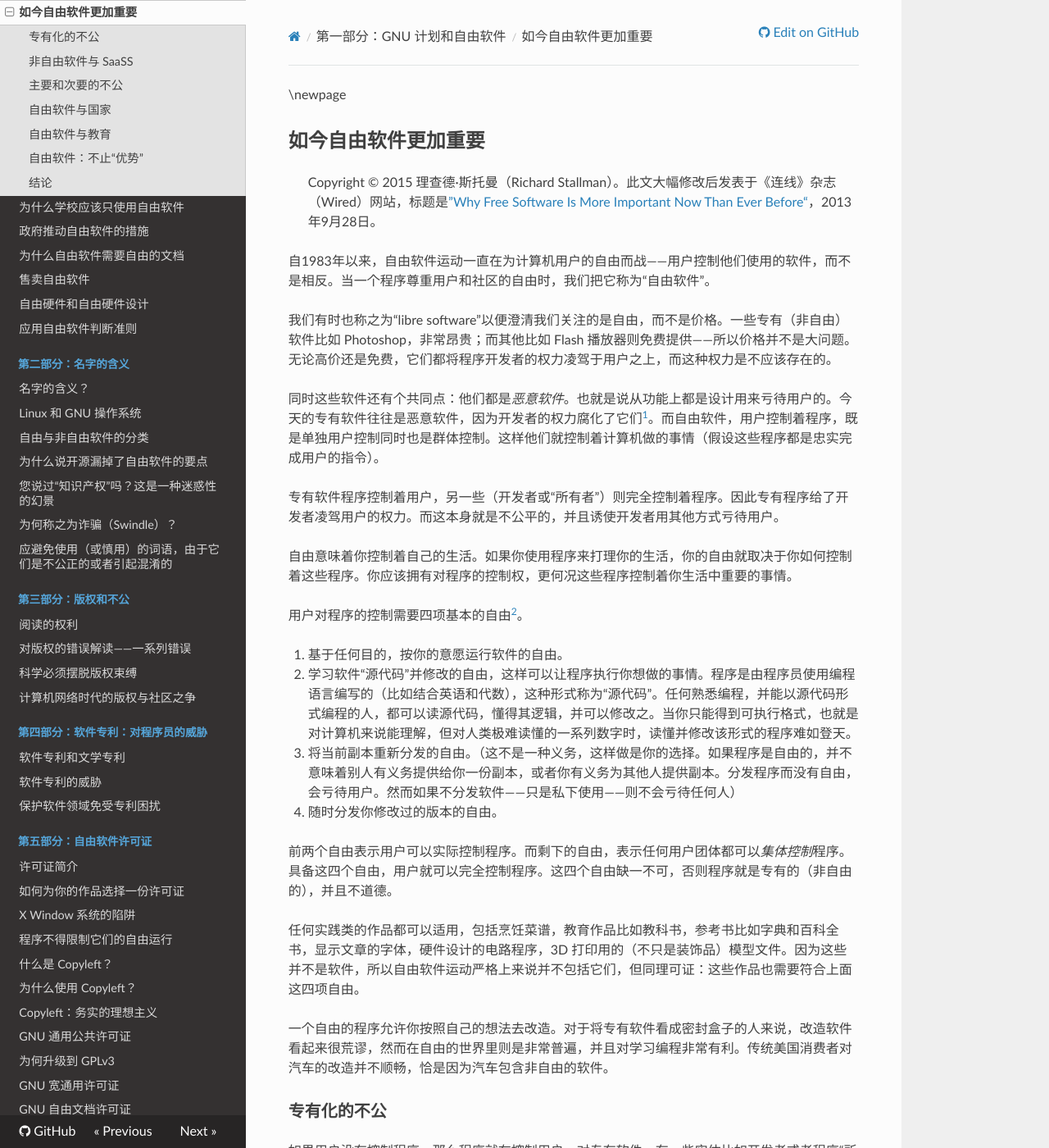
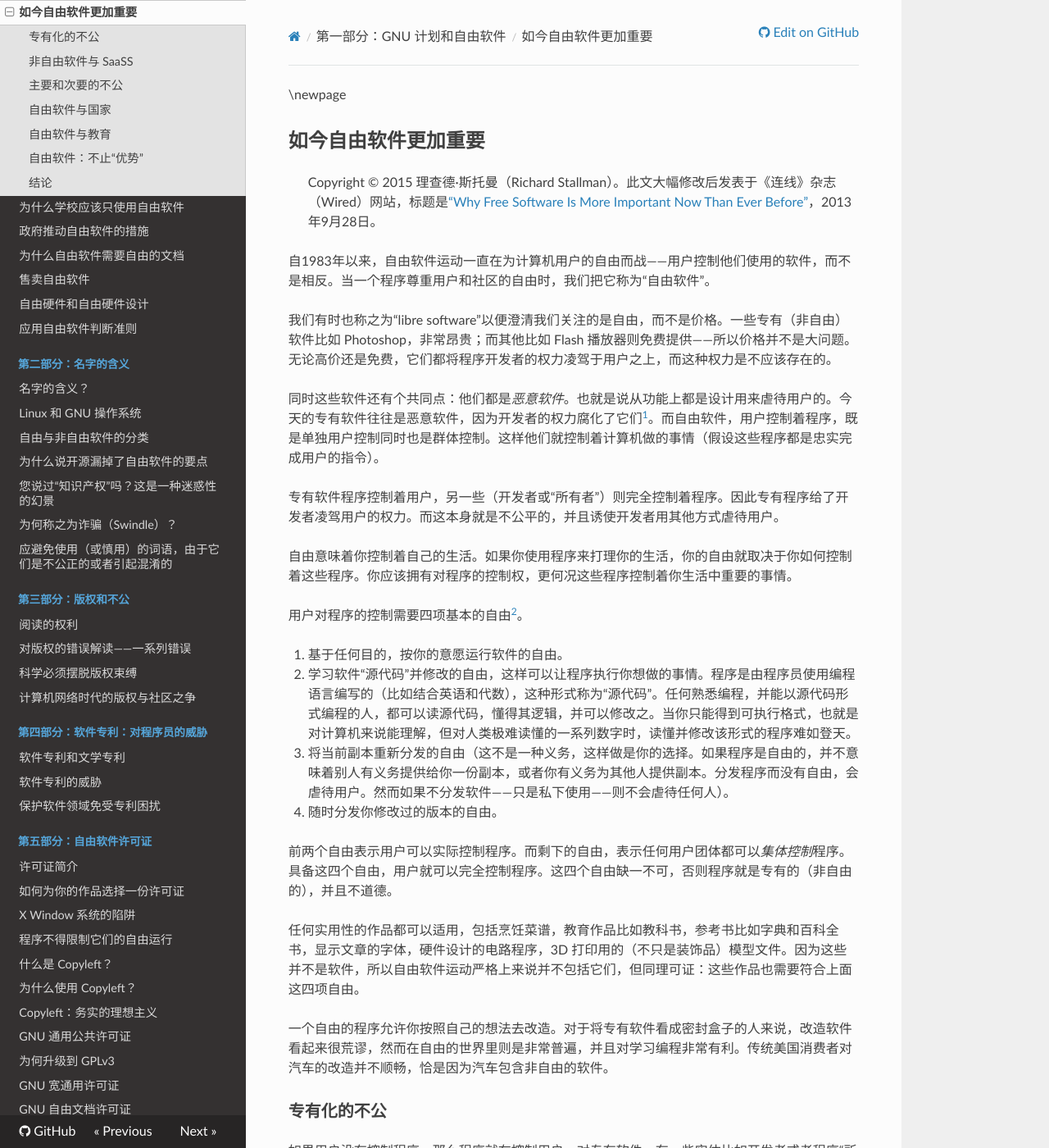
Before and after one commit to beijinglug/fsfs-zh, an MkDocs documentation site: the page built from docs/free-software-even-more-important.md, in a window 1280 px wide and 1400 px high. Shown: the whole window at 82% size. Built offline with MkDocs 1.6.1, drawn with Linux system fonts in a browser that asks for light colours; nearby versions of some CDN libraries; old or Windows-style settings are respelled for this version of MkDocs; some of the changed text lies outside the part shown.

Commit message:
detail proofread free-software-even-more-important

```diff
--- a/docs/free-software-even-more-important.md
+++ b/docs/free-software-even-more-important.md
@@ -1,15 +1,15 @@
 \newpage
 ## 如今自由软件更加重要
 
-> Copyright © 2015 理查德·斯托曼（Richard Stallman）。此文大幅修改后发表于《连线》杂志（Wired）网站，标题是[”Why Free Software Is More Important Now Than Ever Before“](http://wired.com/opinion/2013/09/why-free-software-is-more-important-now-than-ever-before)，2013年9月28日。
+> Copyright © 2015 理查德·斯托曼（Richard Stallman）。此文大幅修改后发表于《连线》杂志（Wired）网站，标题是[“Why Free Software Is More Important Now Than Ever Before”](http://wired.com/opinion/2013/09/why-free-software-is-more-important-now-than-ever-before)，2013年9月28日。
 
 自1983年以来，自由软件运动一直在为计算机用户的自由而战——用户控制他们使用的软件，而不是相反。当一个程序尊重用户和社区的自由时，我们把它称为“自由软件”。
 
 我们有时也称之为“libre software”以便澄清我们关注的是自由，而不是价格。一些专有（非自由）软件比如 Photoshop，非常昂贵；而其他比如 Flash 播放器则免费提供——所以价格并不是大问题。无论高价还是免费，它们都将程序开发者的权力凌驾于用户之上，而这种权力是不应该存在的。
 
-同时这些软件还有个共同点：他们都是*恶意软件*。也就是说从功能上都是设计用来亏待用户的。今天的专有软件往往是恶意软件，因为开发者的权力腐化了它们[^fsemi-1]。而自由软件，用户控制着程序，既是单独用户控制同时也是群体控制。这样他们就控制着计算机做的事情（假设这些程序都是忠实完成用户的指令）。
+同时这些软件还有个共同点：他们都是*恶意软件*。也就是说从功能上都是设计用来虐待用户的。今天的专有软件往往是恶意软件，因为开发者的权力腐化了它们[^fsemi-1]。而自由软件，用户控制着程序，既是单独用户控制同时也是群体控制。这样他们就控制着计算机做的事情（假设这些程序都是忠实完成用户的指令）。
 
-专有软件程序控制着用户，另一些（开发者或“所有者”）则完全控制着程序。因此专有程序给了开发者凌驾用户的权力。而这本身就是不公平的，并且诱使开发者用其他方式亏待用户。
+专有软件程序控制着用户，另一些（开发者或“所有者”）则完全控制着程序。因此专有程序给了开发者凌驾用户的权力。而这本身就是不公平的，并且诱使开发者用其他方式虐待用户。
 
 自由意味着你控制着自己的生活。如果你使用程序来打理你的生活，你的自由就取决于你如何控制着这些程序。你应该拥有对程序的控制权，更何况这些程序控制着你生活中重要的事情。
 
@@ -19,13 +19,13 @@
 
 2. 学习软件“源代码”并修改的自由，这样可以让程序执行你想做的事情。程序是由程序员使用编程语言编写的（比如结合英语和代数），这种形式称为“源代码”。任何熟悉编程，并能以源代码形式编程的人，都可以读源代码，懂得其逻辑，并可以修改之。当你只能得到可执行格式，也就是对计算机来说能理解，但对人类极难读懂的一系列数字时，读懂并修改该形式的程序难如登天。
 
-3. 将当前副本重新分发的自由。（这不是一种义务，这样做是你的选择。如果程序是自由的，并不意味着别人有义务提供给你一份副本，或者你有义务为其他人提供副本。分发程序而没有自由，会亏待用户。然而如果不分发软件——只是私下使用——则不会亏待任何人）
+3. 将当前副本重新分发的自由（这不是一种义务，这样做是你的选择。如果程序是自由的，并不意味着别人有义务提供给你一份副本，或者你有义务为其他人提供副本。分发程序而没有自由，会虐待用户。然而如果不分发软件——只是私下使用——则不会虐待任何人）。
 
 4. 随时分发你修改过的版本的自由。
 
 前两个自由表示用户可以实际控制程序。而剩下的自由，表示任何用户团体都可以*集体控制*程序。具备这四个自由，用户就可以完全控制程序。这四个自由缺一不可，否则程序就是专有的（非自由的），并且不道德。
 
-任何实践类的作品都可以适用，包括烹饪菜谱，教育作品比如教科书，参考书比如字典和百科全书，显示文章的字体，硬件设计的电路程序，3D 打印用的（不只是装饰品）模型文件。因为这些并不是软件，所以自由软件运动严格上来说并不包括它们，但同理可证：这些作品也需要符合上面这四项自由。
+任何实用性的作品都可以适用，包括烹饪菜谱，教育作品比如教科书，参考书比如字典和百科全书，显示文章的字体，硬件设计的电路程序，3D 打印用的（不只是装饰品）模型文件。因为这些并不是软件，所以自由软件运动严格上来说并不包括它们，但同理可证：这些作品也需要符合上面这四项自由。
 
 一个自由的程序允许你按照自己的想法去改造。对于将专有软件看成密封盒子的人来说，改造软件看起来很荒谬，然而在自由的世界里则是非常普遍，并且对学习编程非常有利。传统美国消费者对汽车的改造并不顺畅，恰是因为汽车包含非自由的软件。
 
@@ -87,7 +87,7 @@
 
 我们应该控制我们自己的计算机，如何赢回控制权？可以通过拒绝我们自己或平时所用计算机上的非自由软件，拒绝 SaaSS。对于我们这些程序员而言，可以通过开发自由软件[^fsemi-10]。还可以通过拒绝开发或者推广非自由软件或 SaaSS，散布这些理念给其他人[^fsemi-11]。
 
-我们以及上千用户从1984年开始就这么做，这样才有了现在我们使用的自由的 GNU/Linux 操作系统，所有人——无论是否是程序员——都可以使用。加入我们的事业，以一个程序员或活动家的身份。让我们一起解放所有计算机用户吧。
+我们以及上千用户从1984年开始就这么做，这样才有了现在我们使用的自由的 GNU/Linux 操作系统，所有人——无论是否是程序员——都可以使用。以一个程序员或活动家的身份，加入我们的事业。让我们一起解放所有计算机用户吧。
 
 [^fsemi-1]: 参见<http://gnu.org/proprietary/proprietary.html>可知这些不断增加的威胁。
 
```
Also changed, not shown: other parts of docs/free-software-even-more-important.md (+3 -3 lines).
